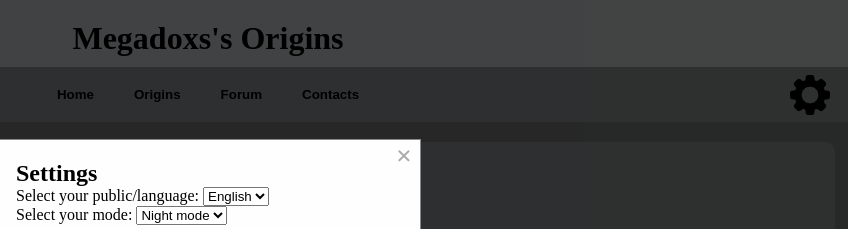
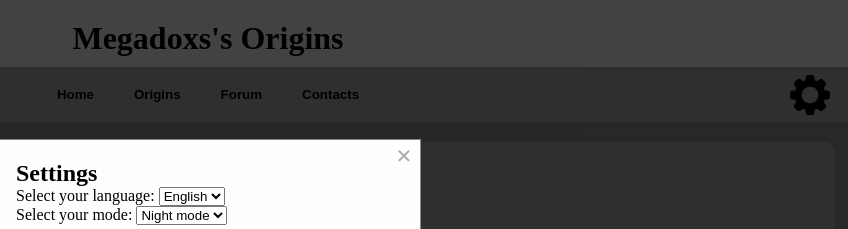
Before and after one commit to megadoxs/origins, a website built with Vite: page index.html in a window 1280 px wide. Both pictures are taken after a click on the button 1242 px from the left and 94 px from the top of the page. Shown: the top 229 px of the page, 432-1280 px from the left. Built offline with nearby package versions, Linux system fonts and the light colour scheme.

Commit message:
fixed typo

```diff
--- a/index.html
+++ b/index.html
@@ -40,7 +40,7 @@
             <span class="close">&times;</span>
             <h2>Settings</h2>
             <div class="custom-select">
-              <label for = "language">Select your public/language:</label>
+              <label for = "language">Select your language:</label>
               <select name = "language">
                 <option value="0">English<img src="public/images/USA.png"></option>
                 <option value="1">French<img src="public/images/Canada.png"></option>
```
